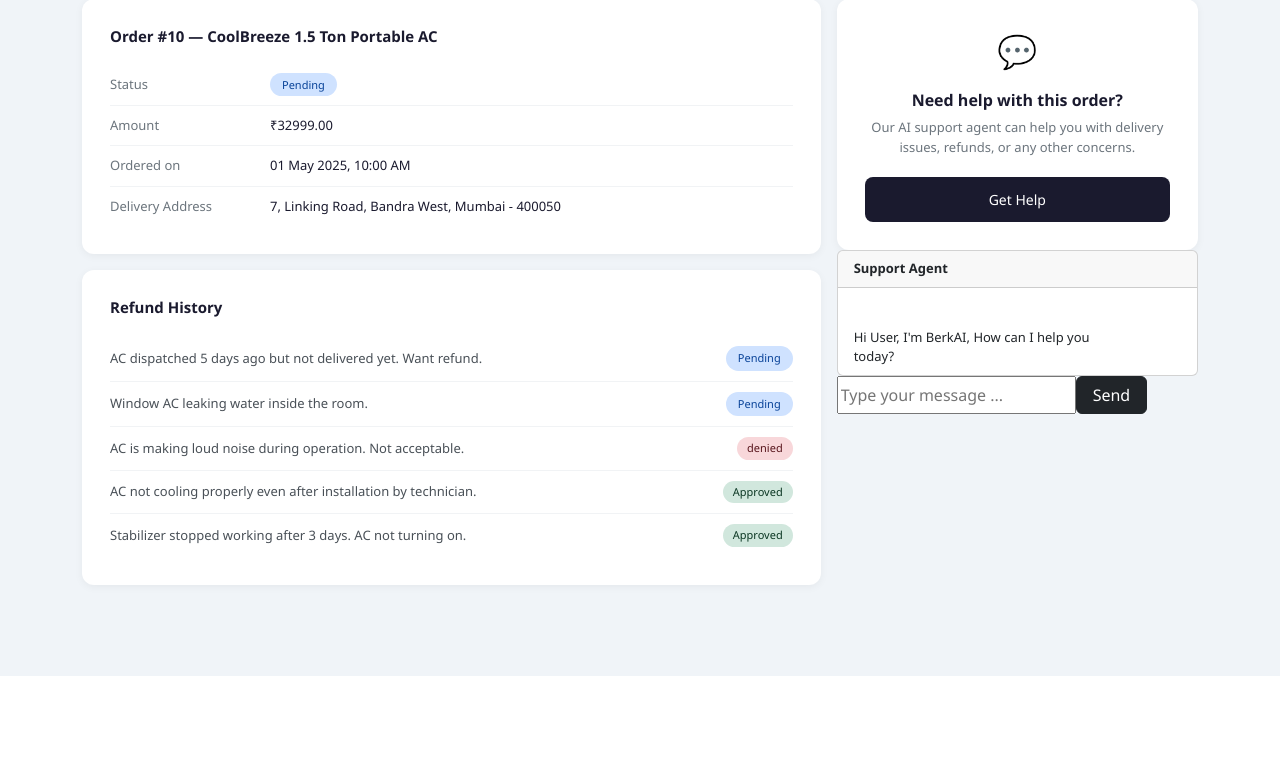
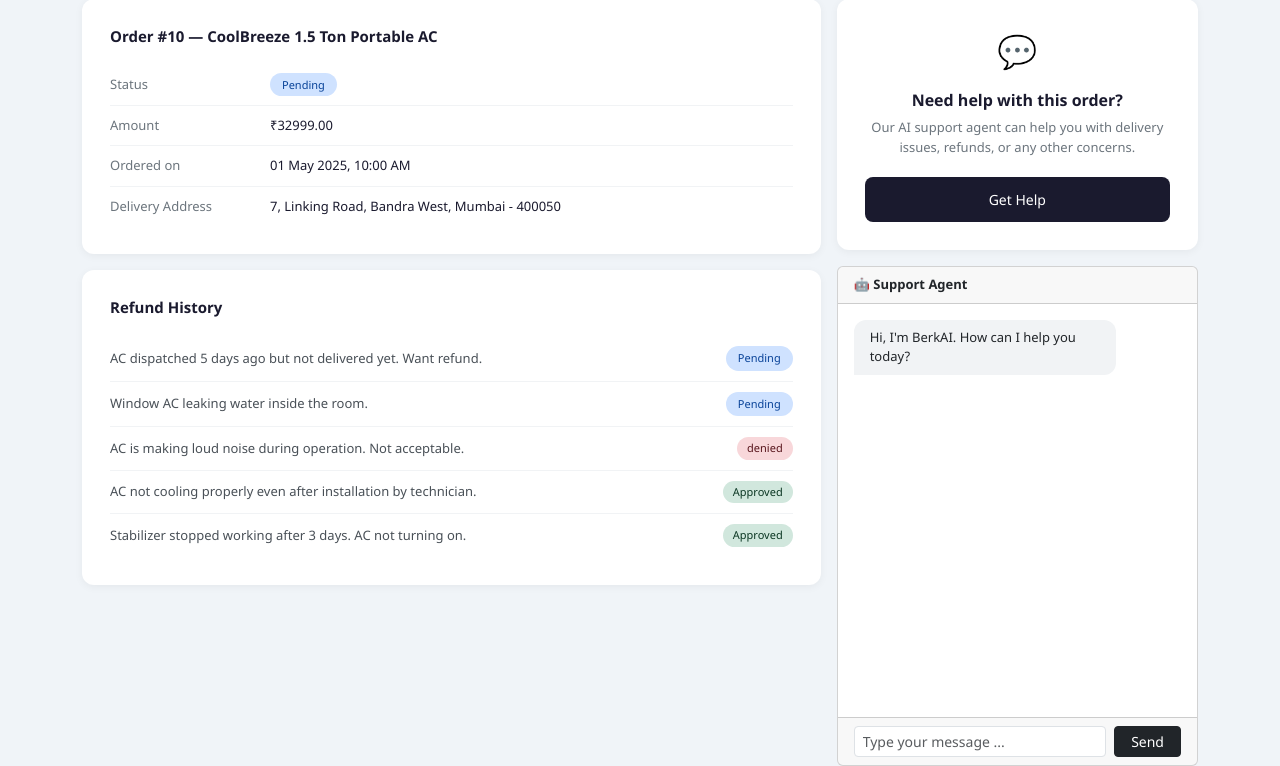
Before and after one commit to srosajazz/Agent-ai-support, a Django app: template templates/order_detail.html in a window 1280 px wide. Shown: the part 124-890 px from the top of the page. Before the commit the page ends 800 px from the top, so only its background shows below. Run offline with Django 5.2, Linux system fonts and the light colour scheme; the template is opened without the code that fills it: values that come from a table or form of the project are taken from there, others are empty; data comes from the database, SQL or seed files in the repository.

Commit message:
29. Chatbox Creation with JavaScript and CSS

```diff
--- a/templates/order_detail.html
+++ b/templates/order_detail.html
@@ -13,23 +13,19 @@
         background: #f0f4f8;
         font-family: "Segoe UI", sans-serif;
       }
-
       .navbar {
         background: #1a1a2e;
         padding: 14px 24px;
       }
-
       .navbar-brand {
         color: #fff;
         font-weight: 700;
         font-size: 16px;
       }
-
       .navbar-text {
         color: rgba(255, 255, 255, 0.7);
         font-size: 13px;
       }
-
       .logout-btn {
         color: rgba(255, 255, 255, 0.7);
         font-size: 13px;
@@ -39,11 +35,9 @@
         margin-left: 16px;
         padding: 0;
       }
-
       .logout-btn:hover {
         color: #fff;
       }
-
       .back-link {
         font-size: 13px;
         color: #6c757d;
@@ -51,11 +45,9 @@
         display: inline-block;
         margin: 24px 0 16px;
       }
-
       .back-link:hover {
         color: #1a1a2e;
       }
-
       .detail-card {
         background: #fff;
         border-radius: 12px;
@@ -63,36 +55,30 @@
         box-shadow: 0 2px 8px rgba(0, 0, 0, 0.05);
         margin-bottom: 16px;
       }
-
       .detail-card h6 {
         font-weight: 700;
         color: #1a1a2e;
         margin: 0 0 20px;
         font-size: 15px;
       }
-
       .detail-row {
         display: flex;
         padding: 10px 0;
         border-bottom: 1px solid #f1f3f5;
         font-size: 13px;
       }
-
       .detail-row:last-child {
         border-bottom: none;
       }
-
       .detail-label {
         color: #6c757d;
         width: 160px;
         flex-shrink: 0;
       }
-
       .detail-value {
         color: #1a1a2e;
         font-weight: 500;
       }
-
       .badge-pending {
         background: #cfe2ff;
         color: #084298;
@@ -101,7 +87,6 @@
         font-size: 11px;
         font-weight: 500;
       }
-
       .badge-dispatched {
         background: #fff3cd;
         color: #856404;
@@ -110,7 +95,6 @@
         font-size: 11px;
         font-weight: 500;
       }
-
       .badge-delivered {
         background: #d1e7dd;
         color: #0a3622;
@@ -119,7 +103,6 @@
         font-size: 11px;
         font-weight: 500;
       }
-
       .badge-cancelled {
         background: #f8d7da;
         color: #58151c;
@@ -128,7 +111,6 @@
         font-size: 11px;
         font-weight: 500;
       }
-
       .refund-item {
         display: flex;
         justify-content: space-between;
@@ -137,15 +119,12 @@
         border-bottom: 1px solid #f1f3f5;
         font-size: 13px;
       }
-
       .refund-item:last-child {
         border-bottom: none;
       }
-
       .refund-reason {
         color: #495057;
       }
-
       .badge-approved {
         background: #d1e7dd;
         color: #0a3622;
@@ -154,7 +133,6 @@
         font-size: 11px;
         font-weight: 500;
       }
-
       .badge-denied {
         background: #f8d7da;
         color: #58151c;
@@ -163,7 +141,6 @@
         font-size: 11px;
         font-weight: 500;
       }
-
       .help-card {
         background: #fff;
         border-radius: 12px;
@@ -171,19 +148,16 @@
         box-shadow: 0 2px 8px rgba(0, 0, 0, 0.05);
         text-align: center;
       }
-
       .help-card h6 {
         font-weight: 700;
         color: #1a1a2e;
         margin: 16px 0 8px;
       }
-
       .help-card p {
         font-size: 13px;
         color: #6c757d;
         margin: 0 0 20px;
       }
-
       .btn-help {
         background: #1a1a2e;
         color: #fff;
@@ -196,10 +170,42 @@
         display: inline-block;
         width: 100%;
       }
-
       .btn-help:hover {
         background: #2d2d4e;
         color: #fff;
+      }
+
+      /* ── Chat ── */
+      #chat-box {
+        height: 500px;
+        display: flex;
+        flex-direction: column;
+      }
+      #chat-messages {
+        flex: 1;
+        overflow-y: auto;
+        display: flex;
+        flex-direction: column;
+        gap: 8px;
+      }
+
+      /* agent bubble — left */
+      .agent-message {
+        background: #f1f3f5;
+        border-radius: 12px 12px 12px 0;
+        align-self: flex-start;
+        font-size: 13px;
+        max-width: 80%;
+      }
+
+      /* customer bubble — right */
+      .customer-message {
+        background: #1a1a2e;
+        color: #fff;
+        border-radius: 12px 12px 0 12px;
+        align-self: flex-end;
+        font-size: 13px;
+        max-width: 80%;
       }
     </style>
   </head>
@@ -219,45 +225,42 @@
       <a href="{% url 'orders_list' %}" class="back-link">← Back to Orders</a>
 
       <div class="row g-3">
+        <!-- ── Order detail ── -->
         <div class="col-md-8">
           <div class="detail-card">
             <h6>Order #{{ order.id }} — {{ order.product_name }}</h6>
-
             <div class="detail-row">
               <span class="detail-label">Status</span>
-              <span class="detail-value">
-                <span class="badge-{{ order.status }}">
-                  {{ order.get_status_display }}
-                </span>
-              </span>
+              <span class="detail-value"
+                ><span class="badge-{{ order.status }}"
+                  >{{ order.get_status_display }}</span
+                ></span
+              >
             </div>
-
             <div class="detail-row">
               <span class="detail-label">Amount</span>
               <span class="detail-value">₹{{ order.amount }}</span>
             </div>
-
             <div class="detail-row">
               <span class="detail-label">Ordered on</span>
               <span class="detail-value"
                 >{{ order.created_at|date:"d M Y, h:i A" }}</span
               >
             </div>
-
             {% if order.carrier %}
             <div class="detail-row">
-              <span class="detail-label">Carrier</span>
-              <span class="detail-value">{{ order.carrier }}</span>
+              <span class="detail-label">Carrier</span
+              ><span class="detail-value">{{ order.carrier }}</span>
             </div>
             {% endif %} {% if order.tracking_number %}
             <div class="detail-row">
-              <span class="detail-label">Tracking Number</span>
-              <span class="detail-value">{{ order.tracking_number }}</span>
+              <span class="detail-label">Tracking Number</span
+              ><span class="detail-value">{{ order.tracking_number }}</span>
             </div>
             {% endif %} {% if order.delivery %}
             <div class="detail-row">
-              <span class="detail-label">Delivery Address</span>
-              <span class="detail-value">{{ order.delivery }}</span>
+              <span class="detail-label">Delivery Address</span
+              ><span class="detail-value">{{ order.delivery }}</span>
             </div>
             {% endif %}
           </div>
@@ -268,18 +271,19 @@
             {% for refund in refunds %}
             <div class="refund-item">
               <span class="refund-reason">{{ refund.reason }}</span>
-              <span class="badge-{{ refund.status }}">
-                {{ refund.get_status_display }}
-              </span>
+              <span class="badge-{{ refund.status }}"
+                >{{ refund.get_status_display }}</span
+              >
             </div>
             {% endfor %}
           </div>
           {% endif %}
         </div>
-        <!-- CHAT AI -->
+
+        <!-- ── Chat AI ── -->
         <div class="col-md-4">
-          <!-- Help card - Visible by default -->
-          <div class="help-card">
+          <!-- Help card -->
+          <div class="help-card mb-3">
             <div style="font-size: 32px">💬</div>
             <h6>Need help with this order?</h6>
             <p>
@@ -289,25 +293,70 @@
             <a href="#" class="btn-help">Get Help</a>
           </div>
 
-          <!--Chat Box - hidden by default -->
+          <!-- Chat box -->
           <div id="chat-box" class="card">
-            <!--Header-->
+            <!-- Header -->
             <div class="card-header d-flex align-items-center">
-                <span class="fw-semibold" style="font-size: 13px">Support Agent</span>
+              <span class="fw-semibold" style="font-size: 13px"
+                >🤖 Support Agent</span
+              >
             </div>
-            <!--Chat area -->
-            <div id="chat-messages" class="chat-messages p-3 d-flex"></div>
-            <div class="agent-message p-2 px-3" style="font-size: 13px; max-width: 80%;">
-                Hi User, I'm BerkAI, How can I help you today?
+
+            <!-- Messages — greeting lives HERE inside chat-messages -->
+            <div id="chat-messages" class="p-3">
+              <div class="agent-message p-2 px-3">
+                Hi, I'm BerkAI. How can I help you today?
+              </div>
             </div>
+
+            <!-- Footer -->
+            <div class="card-footer d-flex gap-2">
+              <input
+                type="text"
+                id="chat-input"
+                class="form-control form-control-sm"
+                placeholder="Type your message ..."
+              />
+              <button class="btn btn-dark btn-sm px-3" onclick="sendMessage()">
+                Send
+              </button>
+            </div>
+          </div>
+          <!-- /chat-box -->
         </div>
-            <!--Chat Footer -->
-            <div class="card-footer d-flex">
-                <input type="text" id="chat-input" class="font-control-sm" placeholder="Type your message ...">
-                <button class="btn btn-dark btn-small px-3">Send</button>
+        <!-- /col-md-4 -->
+      </div>
+      <!-- /row -->
+    </div>
+    <!-- /container -->
 
-            </div>
-      </div>
-    </div>
+    <script>
+      function appendMessage(text, type) {
+        const messages = document.getElementById("chat-messages");
+        const div = document.createElement("div");
+        div.classList.add(
+          type === "customer" ? "customer-message" : "agent-message",
+        );
+        div.classList.add("p-2", "px-3");
+        div.innerText = text;
+        messages.appendChild(div);
+        messages.scrollTop = messages.scrollHeight; // auto-scroll to latest message
+      }
+
+      function sendMessage() {
+        const input = document.getElementById("chat-input");
+        const message = input.value.trim();
+        if (!message) return; // don't send empty messages
+        appendMessage(message, "customer");
+        input.value = "";
+      }
+
+      // Allow pressing Enter to send
+      document
+        .getElementById("chat-input")
+        .addEventListener("keydown", function (e) {
+          if (e.key === "Enter") sendMessage();
+        });
+    </script>
   </body>
 </html>
```
